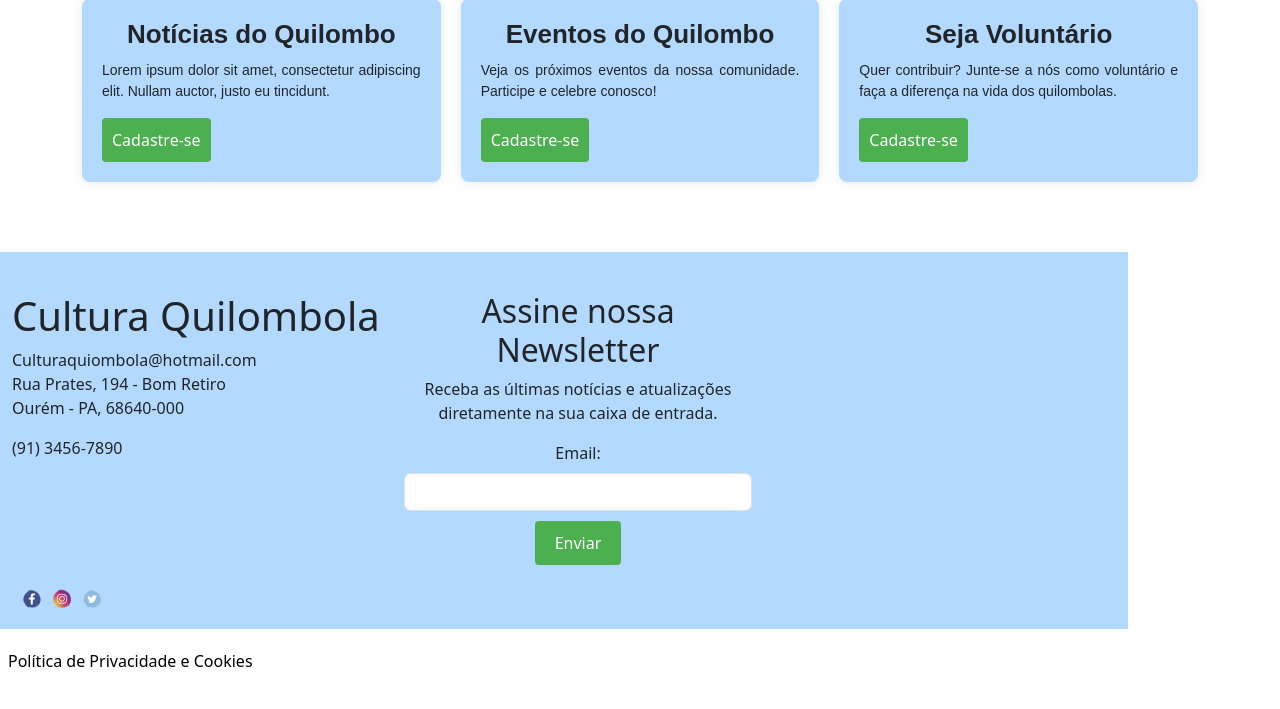
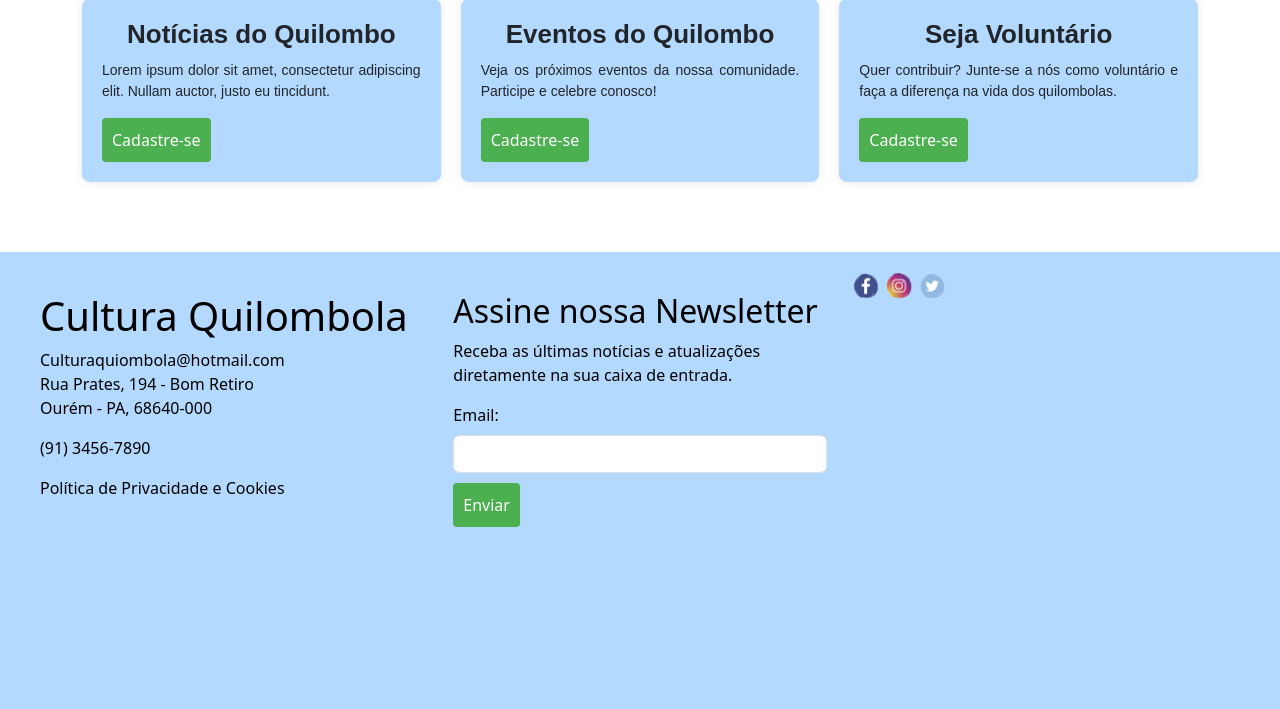
Before and after one commit to WerllonSantos/CulturaQuilombola, a Django app: page /culturaquilombola/ in a window 1280 px wide. Shown: the part 999-1708 px from the top of the page. After the commit the page ends 1526 px from the top, so only its background shows below. Run offline with Django 5.2, Linux system fonts and the light colour scheme.

Commit message:
tudo novo

```diff
--- a/static/css/style.css
+++ b/static/css/style.css
@@ -6,32 +6,53 @@
      background-color: #333;
      border-radius: 4px;
 }
-
 .footer {
     background-color: #b3d9ff;
-    padding:20px;
+    color: #000;
+    padding: 20px;
+    display: flex;
+    grid-template-columns: repeat(3, 1fr);
+
 
 }
-.footer endereco{
-    color: #000000;
-    display:flex;
-    font-size: 16px;
-    justify-content: space-between;
-    align-items: center;
+
+.endereco {
+  text-align: left;
+  padding: 20px;
+  align-items: center;
+
 }
 
-.social-links img {
-            margin-left: 10px;
-            height: 20px;
-            width: 20px;
-            justify-content: flex-start;
-        }
+.newsletter-container {
+    display: flex;
+    flex-direction: column;
+    margin: 20px;
+    text-align: left;
 
-.newsletter-container {
-            text-align: center;
-            justify-content: space-between;
-             align-items: center;
-        }
+}
+
+.newsletter-container h2 {
+    text-align: left;
+}
+
+.newsletter-container form {
+    display: flex;
+    flex-direction: column;
+    align-items: flex-start;
+    align-items: left;
+}
+
+.newsletter-container button {
+    background-color: #4caf50;
+    color: #fff;
+    padding: 10px;
+    border: none;
+    border-radius: 4px;
+    cursor: pointer;
+    margin-top: 10px;
+
+}
+
 
 .container {
   max-width: 800px;
@@ -51,7 +72,7 @@
   font-size:60px;
   color: black;
   font-weight: bold;
-  text-align: center;"
+  text-align: center
 }
 
 .titulo-equipe h1{
@@ -134,18 +155,7 @@
      align-items: center;
 }
 
-.newsletter-container button {
-     background-color: #4caf50;
-     color: #fff;
-     padding: 10px 20px;
-     border: none;
-     border-radius: 4px;
-     cursor: pointer;
-}
 
-.newsletter-container button:hover {
-     background-color: #45a049;
-}
 .container-voluntario  {
 
     justify-content: center;
--- a/template/menu.html
+++ b/template/menu.html
@@ -46,12 +46,14 @@
 
 {% block footer %}
 
-  <div class="footer container row ">
+  <div class="footer">
       <div class="col-md-4">
            <div class="endereco">
                 <a class="navbar-brand" href=""><h1>Cultura Quilombola</h1></a>
                 <p>Culturaquiombola@hotmail.com<br>Rua Prates, 194 - Bom Retiro<br>Ourém - PA, 68640-000</p>
                 <p>(91) 3456-7890</p>
+
+                 <p>Política de Privacidade e Cookies</p>
            </div>
       </div>
 
@@ -61,32 +63,24 @@
                  <p>Receba as últimas notícias e atualizações diretamente na sua caixa de entrada.</p>
                       <form action="#" method="post">
                             <label for="Email" class="form-label">Email:</label>
-                            <input type="text" class="form-control" style="cursor: pointer;display: block; margin-bottom: 10px;" id="Email">
+                            <input type="text" class="form-control"  id="Email">
                             <button type="submit" class="btn btn-primary">Enviar</button>
                       </form>
             </div>
       </div>
 
       <div class="col-md-4">
-                    <div class="social-links" style="display: flex; justify-content: flex-start;">
+          <div class="social-links" style="display: flex; justify-content: flex-start; ">
               <a class="nav-link" href="#">
-                            <img src="{% static 'img/face.png' %}" alt="facebook">
-                        </a>
+                  <img src="{% static 'img/face.png' %}" alt="" style="height: 28px; width: 28px;margin-left: 5px;"> </a>
               <a class="nav-link" href="#">
-                            <img src="{% static 'img/inst.png' %}" alt="Twitter">
-                        </a>
+                  <img src="{% static 'img/inst.png' %}" alt="Twitter" style="height: 28px; width: 28px;margin-left: 5px;"> </a>
               <a class="nav-link" href="#">
-                            <img src="{% static 'img/twitter.png' %}" alt="instragram">
-                        </a>
+                  <img alt="Instagram" src="{% static 'img/twitter.png' %}" style="height: 28px; width: 28px;margin-left: 5px;" ></a>
         </div>
       </div>
-      </div>
-            <div class="row">
-                <div class="col-md-12" style="text-align: left; padding:20px; color: #000000;">
-                    <p>Política de Privacidade e Cookies</p>
-                </div>
-            </div>
-        </div>
+
+
     </div>
 
 
```
Lines whose indentation alone changed are shown as unchanged.
